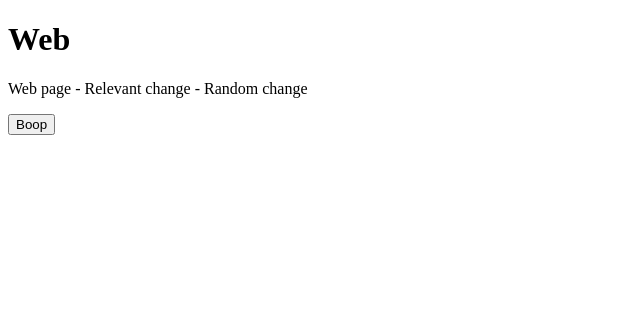
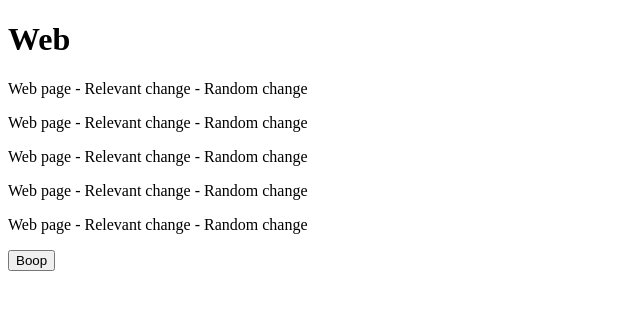
Before and after one commit to saqirmdevx/semantic-test-versioning, a Next.js app in the folder apps/web/: page / in a window 1280 px wide. Shown: the top 310 px of the page, without its empty margins (0-640 px from the left). Built offline with nearby package versions, Linux system fonts and the light colour scheme.

Commit message:
feat: Update version

```diff
--- a/apps/web/app/page.tsx
+++ b/apps/web/app/page.tsx
@@ -5,6 +5,10 @@ export default function Page() {
     <>
       <Header text='Web' />
       <p>Web page - Relevant change - Random change</p>
+      <p>Web page - Relevant change - Random change</p>
+      <p>Web page - Relevant change - Random change</p>
+      <p>Web page - Relevant change - Random change</p>
+      <p>Web page - Relevant change - Random change</p>
       <Button />
     </>
   );
```
